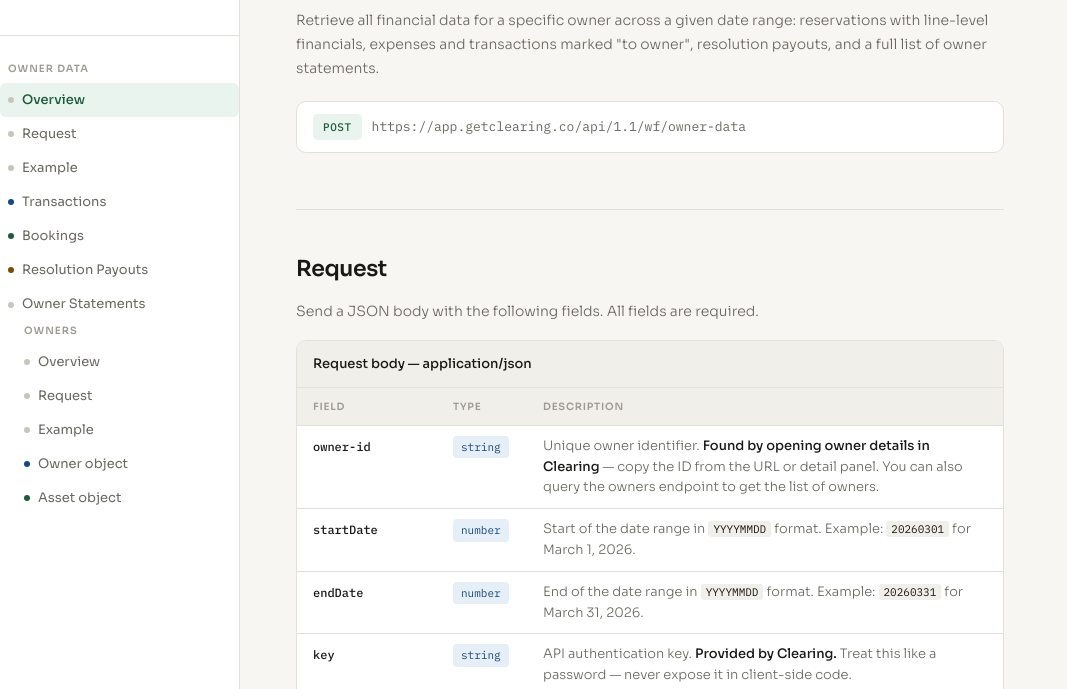
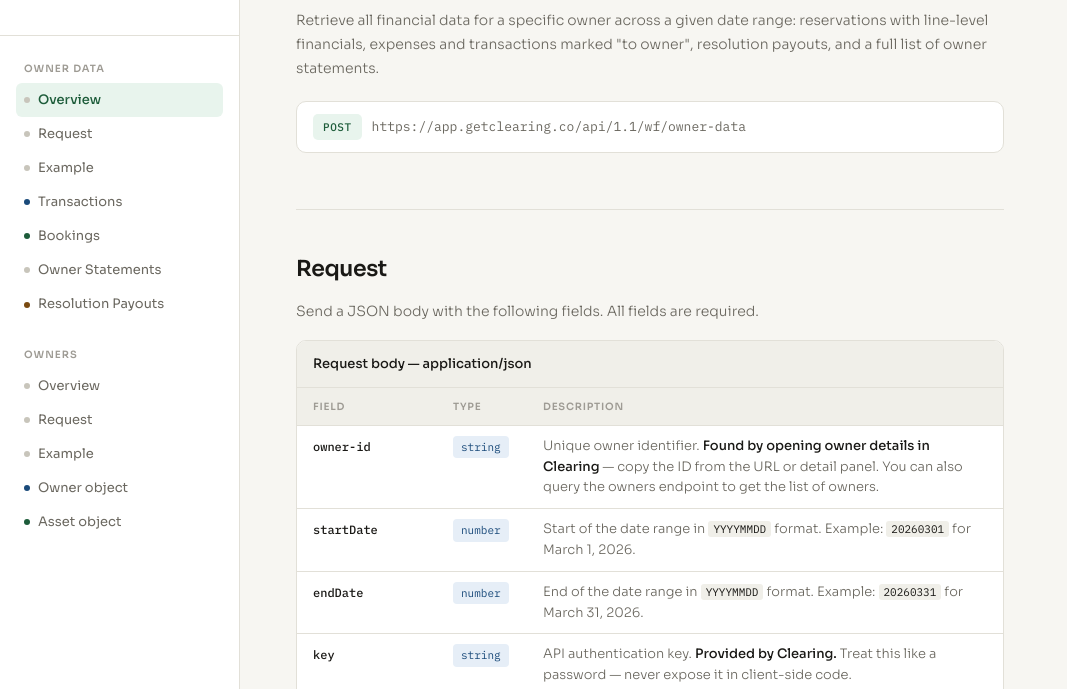
Before and after one commit to benjaminlbz23/api_docs, a plain HTML site: page index.html in a window 1280 px wide. Shown: the part 111-800 px from the top of the page, without its empty margins (0-1067 px from the left). Drawn offline with Linux system fonts and the light colour scheme.

Commit message:
fixed formatting issues

```diff
--- a/index.html
+++ b/index.html
@@ -19,15 +19,15 @@
       <p>v1.1</p>
     </div>
 
-    <div class="nav-smaection">
+    <div class="nav-section">
       <div class="nav-section-title">Owner Data</div>
       <a href="#overview" class="nav-link active"><span class="nav-dot dot-gray"></span>Overview</a>
       <a href="#request" class="nav-link"><span class="nav-dot dot-gray"></span>Request</a>
       <a href="#example" class="nav-link"><span class="nav-dot dot-gray"></span>Example</a>
       <a href="#transactions" class="nav-link"><span class="nav-dot dot-blue"></span>Transactions</a>
       <a href="#bookings" class="nav-link"><span class="nav-dot dot-green"></span>Bookings</a>
+      <a href="#owner-statements" class="nav-link"><span class="nav-dot dot-gray"></span>Owner Statements</a>
       <a href="#resolution" class="nav-link"><span class="nav-dot dot-amber"></span>Resolution Payouts</a>
-      <a href="#owner-statements" class="nav-link"><span class="nav-dot dot-gray"></span>Owner Statements</a>
     </div>
 
     <div class="nav-section">
```
